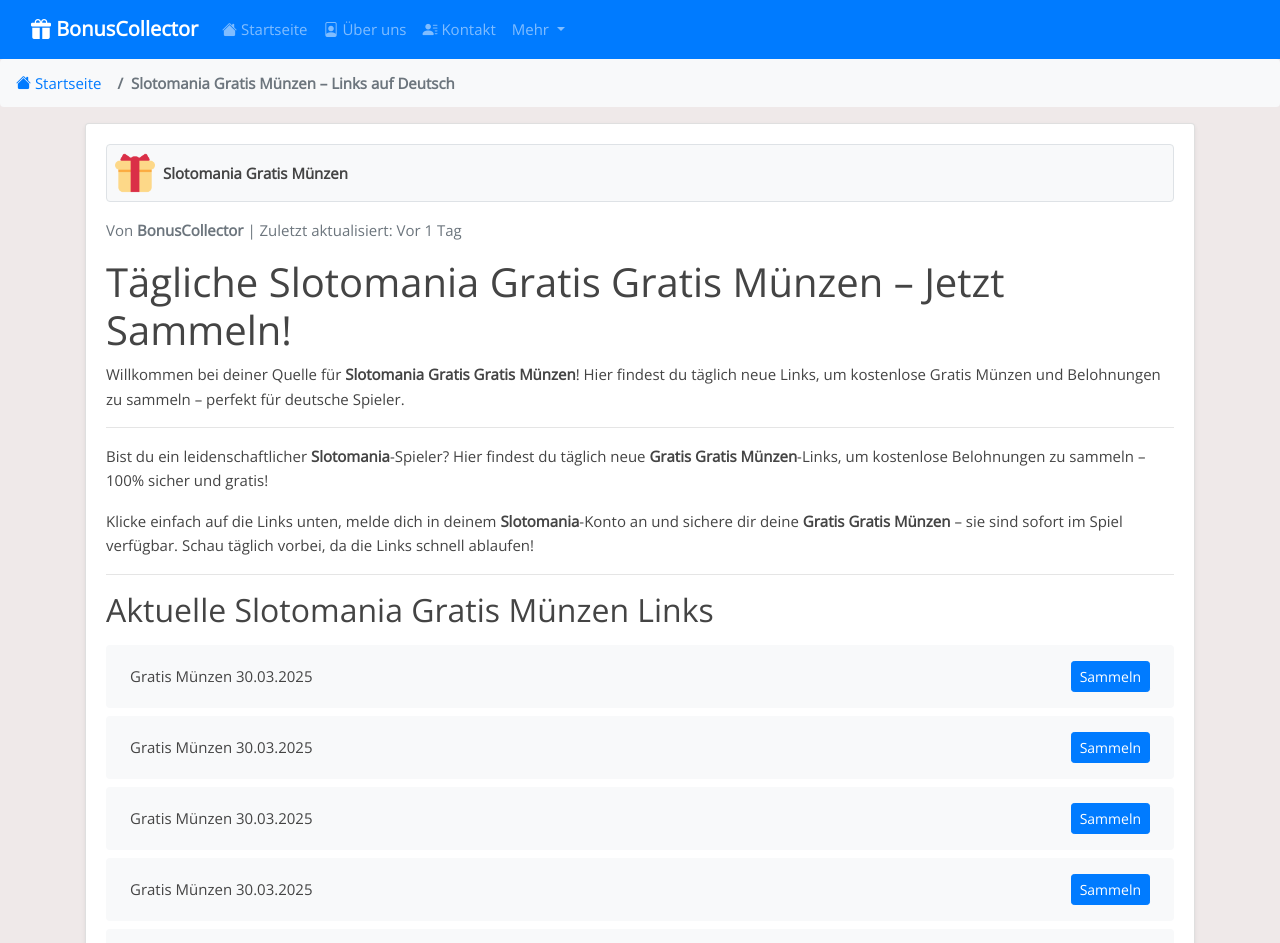
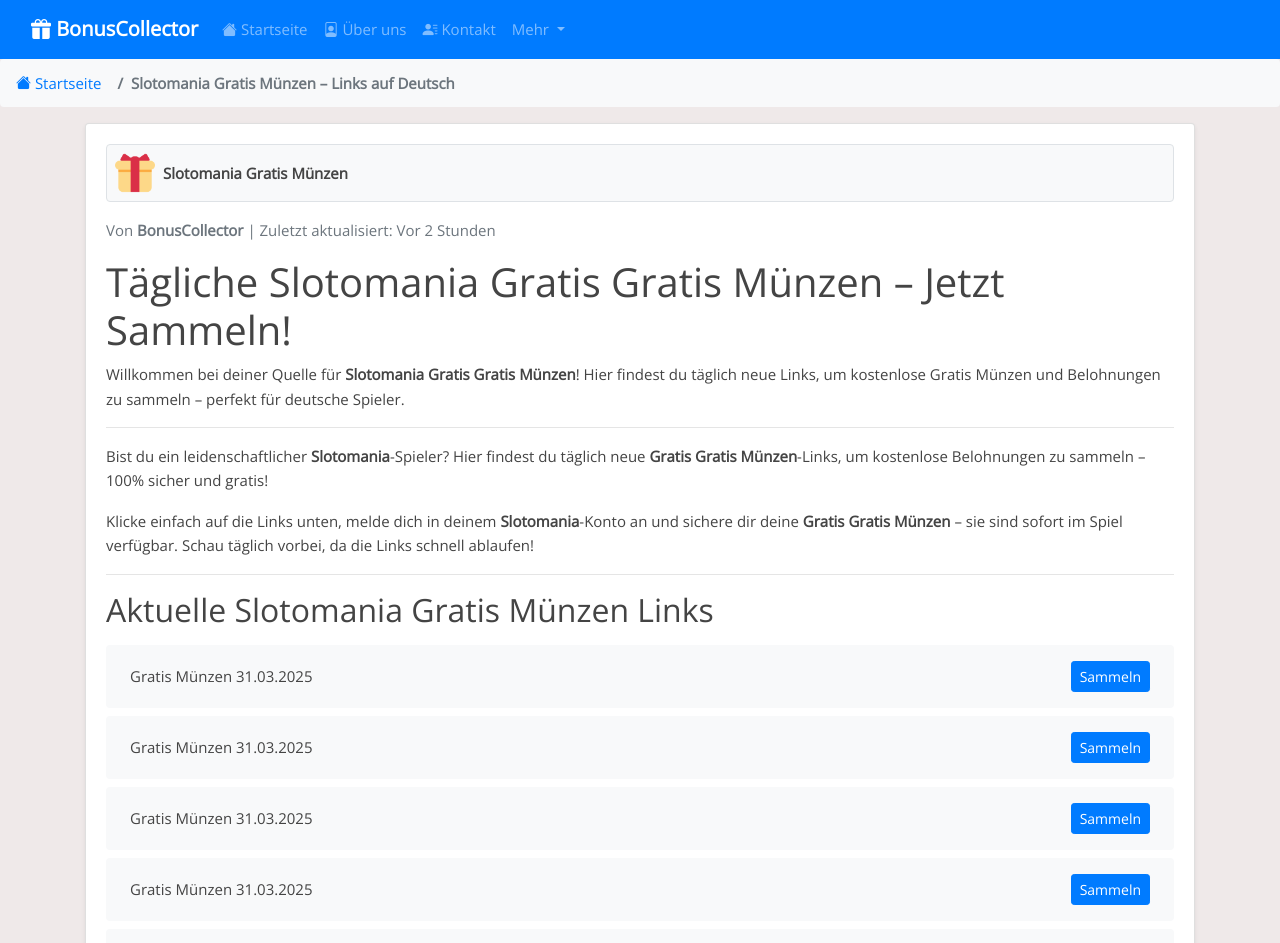
Before and after one commit to iamrohan99/bc-de, a Jekyll site: the page built from _posts/2025-01-19-slotomania.md, in a window 1280 px wide and 1400 px high. Shown: the top 943 px of the window. Built offline with Jekyll 4.4.1, drawn with Linux system fonts in a browser that asks for light colours; some of the changed text lies outside the part shown.

Commit message:
Update  links, content, and last_modified - 2025-03-31 14:10

```diff
--- a/_data/include_files.yml
+++ b/_data/include_files.yml
@@ -9,7 +9,7 @@ monopoly-go.html:
 bingo-blitz.html:
   last_modified: "2025-03-30T19:07:22Z"
 slotomania.html:
-  last_modified: "2025-03-30T04:11:07Z"
+  last_modified: "2025-03-31T14:10:06Z"
 bingo-bash.html:
   last_modified: "2025-03-31T14:10:04Z"
 slotpark.html:
--- a/_includes/slotomania.html
+++ b/_includes/slotomania.html
@@ -1,4 +1,24 @@
 <ul class="list-group mt-3 mb-4">
+  <li class="list-group-item d-flex justify-content-between align-items-center">
+    <span>Gratis Münzen 31.03.2025</span>
+    <a href="https://api.playtika.com/redirector/?coupon_token=1_3_1743409887571_dzkpo65e" class="btn btn-primary btn-sm">Sammeln</a>
+  </li>
+  <li class="list-group-item d-flex justify-content-between align-items-center">
+    <span>Gratis Münzen 31.03.2025</span>
+    <a href="https://api.playtika.com/redirector/?coupon_token=1_3_1743202800029_w45xmddg" class="btn btn-primary btn-sm">Sammeln</a>
+  </li>
+  <li class="list-group-item d-flex justify-content-between align-items-center">
+    <span>Gratis Münzen 31.03.2025</span>
+    <a href="https://api.playtika.com/redirector/?coupon_token=1_3_1743289200034_rw20dnly" class="btn btn-primary btn-sm">Sammeln</a>
+  </li>
+  <li class="list-group-item d-flex justify-content-between align-items-center">
+    <span>Gratis Münzen 31.03.2025</span>
+    <a href="https://api.playtika.com/redirector/?coupon_token=1_3_1743363000031_w4lpjnoj" class="btn btn-primary btn-sm">Sammeln</a>
+  </li>
+  <li class="list-group-item d-flex justify-content-between align-items-center">
+    <span>Gratis Münzen 31.03.2025</span>
+    <a href="https://api.playtika.com/redirector/?coupon_token=1_3_1743375600060_pxzdo5mx" class="btn btn-primary btn-sm">Sammeln</a>
+  </li>
   <li class="list-group-item d-flex justify-content-between align-items-center">
     <span>Gratis Münzen 30.03.2025</span>
     <a href="https://api.playtika.com/redirector/?coupon_token=1_3_1743276600033_rw2j4rxr" class="btn btn-primary btn-sm">Sammeln</a>
@@ -379,24 +399,4 @@
     <span>Gratis Münzen 06.03.2025</span>
     <a href="https://api.playtika.com/redirector/?coupon_token=1_3_1741184439399_828mkznp" class="btn btn-primary btn-sm">Sammeln</a>
   </li>
-  <li class="list-group-item d-flex justify-content-between align-items-center">
-    <span>Gratis Münzen 06.03.2025</span>
-    <a href="https://api.playtika.com/redirector/?coupon_token=1_3_1741203000035_3r3xgxkj" class="btn btn-primary btn-sm">Sammeln</a>
-  </li>
-  <li class="list-group-item d-flex justify-content-between align-items-center">
-    <span>Gratis Münzen 06.03.2025</span>
-    <a href="https://api.playtika.com/redirector/?coupon_token=1_3_1740924523002_5j5d92lx" class="btn btn-primary btn-sm">Sammeln</a>
-  </li>
-  <li class="list-group-item d-flex justify-content-between align-items-center">
-    <span>Gratis Münzen 06.03.2025</span>
-    <a href="https://api.playtika.com/redirector/?coupon_token=1_3_1741204800252_eoe7g5y3" class="btn btn-primary btn-sm">Sammeln</a>
-  </li>
-  <li class="list-group-item d-flex justify-content-between align-items-center">
-    <span>Gratis Münzen 05.03.2025</span>
-    <a href="https://api.playtika.com/redirector/?coupon_token=1_3_1741118400173_5j5p6o8r" class="btn btn-primary btn-sm">Sammeln</a>
-  </li>
-  <li class="list-group-item d-flex justify-content-between align-items-center">
-    <span>Gratis Münzen 05.03.2025</span>
-    <a href="https://api.playtika.com/redirector/?coupon_token=1_3_1741116600032_828j06wo" class="btn btn-primary btn-sm">Sammeln</a>
-  </li>
 </ul>
```
Also changed, not shown: links-json/slotomania.json (+20 -20 lines), 1 other file.
